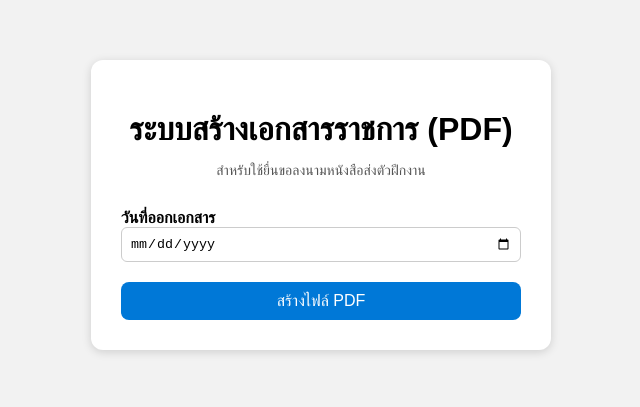
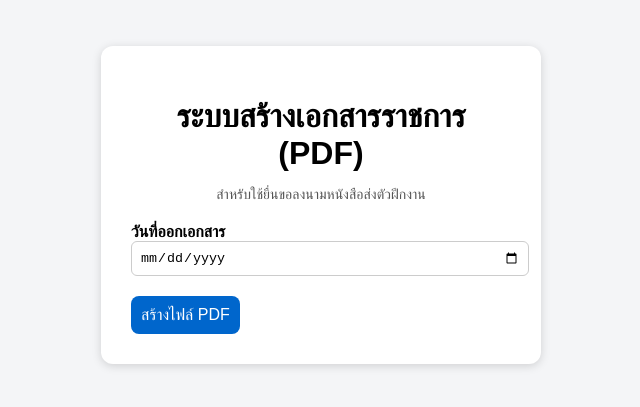
Before and after one commit to Thanaphon-Likhit/PDF, a plain HTML site: page index.html in a window 1280 px wide. Shown: the part 195-602 px from the top of the page, without its empty margins (319-959 px from the left). Drawn offline with nearby package versions, Linux system fonts and the light colour scheme.

Commit message:
styles.css

```diff
--- a/styles.css
+++ b/styles.css
@@ -1,6 +1,6 @@
 body {
   font-family: "TH Sarabun New", sans-serif;
-  background: #f2f2f2;
+  background: #f4f5f7;
   display: flex;
   justify-content: center;
   align-items: center;
@@ -13,12 +13,12 @@ body {
   padding: 30px;
   border-radius: 12px;
   box-shadow: 0 2px 10px rgba(0,0,0,0.15);
-  width: 400px;
+  width: 380px;
 }
 
 h1 {
   text-align: center;
-  margin-bottom: 5px;
+  margin-bottom: 10px;
 }
 
 .note {
@@ -28,26 +28,23 @@ h1 {
   margin-bottom: 20px;
 }
 
-form {
-  display: flex;
-  flex-direction: column;
-}
-
 label {
   font-weight: bold;
   margin-top: 10px;
+  display: block;
 }
 
 input {
   padding: 8px;
   border: 1px solid #ccc;
   border-radius: 6px;
+  width: 100%;
 }
 
 button {
   margin-top: 20px;
   padding: 10px;
-  background-color: #0078D7;
+  background-color: #0066cc;
   color: white;
   font-size: 16px;
   border: none;
@@ -57,5 +54,5 @@ button {
 }
 
 button:hover {
-  background-color: #005bb5;
+  background-color: #004a99;
 }
```
